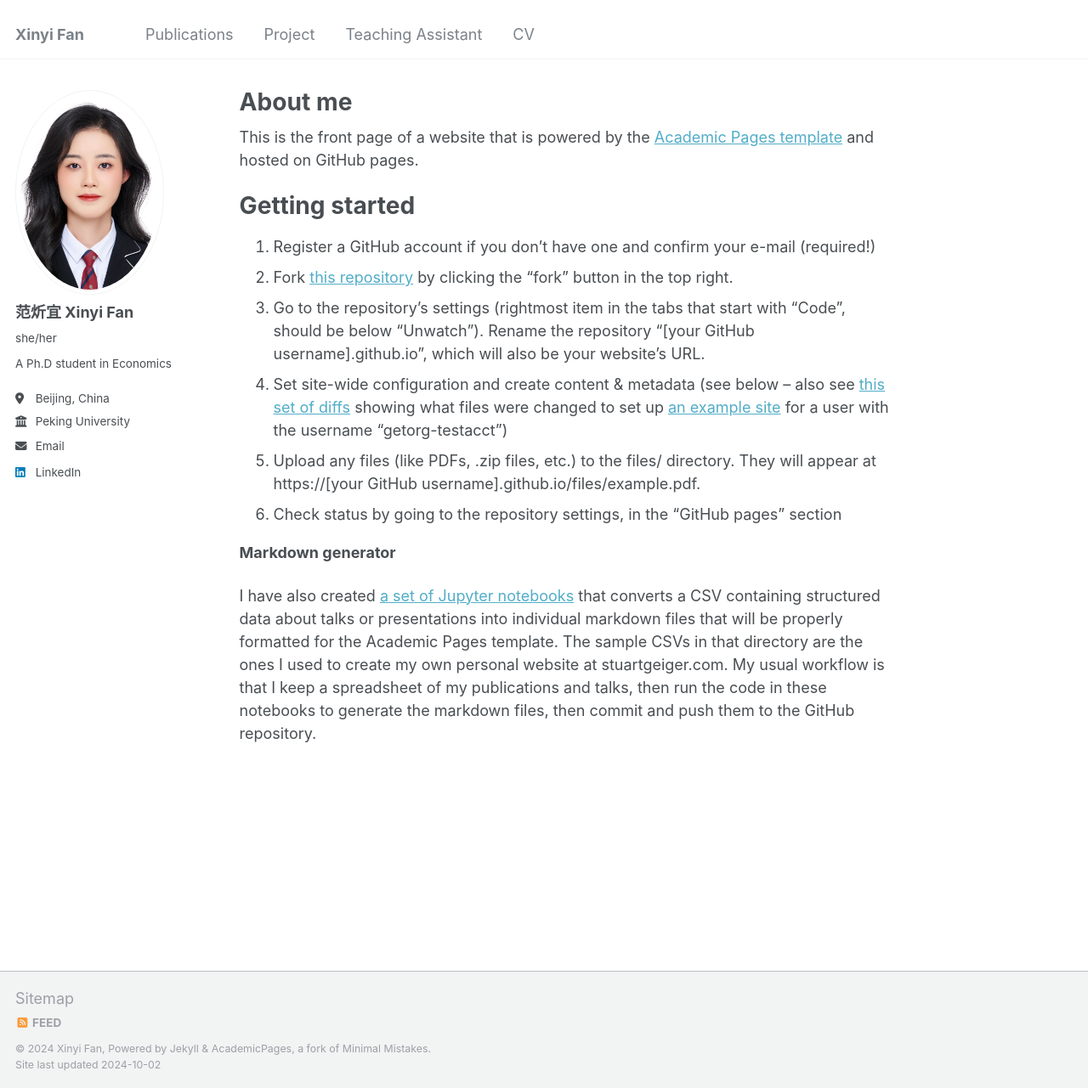
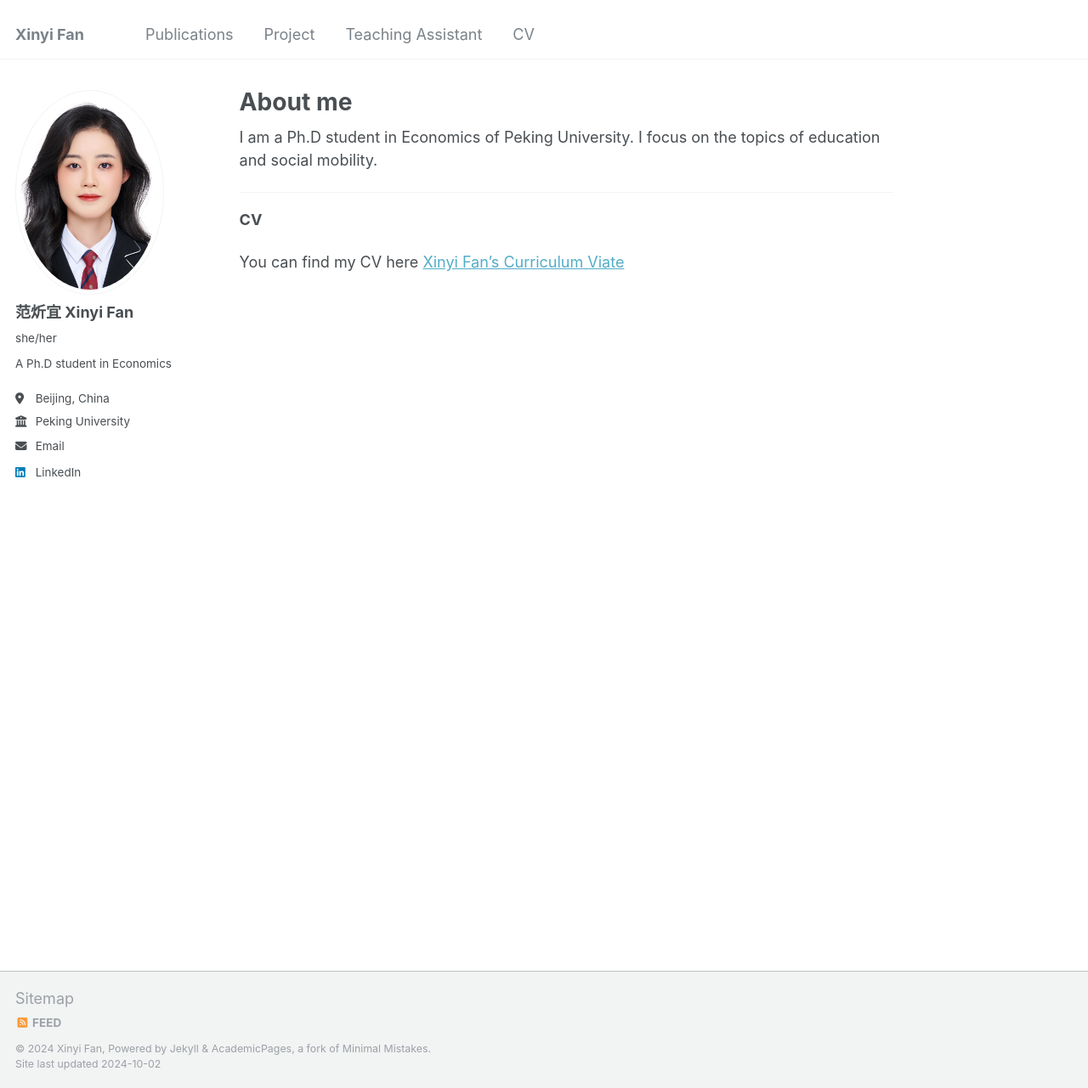
Before and after one commit to xyfan1999/xyfan1999, a Jekyll site: the page built from _pages/about.md, in a window 1280 px wide and 1281 px high. Shown: the whole window at 85% size. Built offline with Jekyll 4.4.1, drawn with Linux system fonts in a browser that asks for light colours.

Commit message:
Update about.md

```diff
--- a/_pages/about.md
+++ b/_pages/about.md
@@ -7,18 +7,10 @@ redirect_from:
   - /about.html
 ---
 
-This is the front page of a website that is powered by the [Academic Pages template](https://github.com/academicpages/academicpages.github.io) and hosted on GitHub pages.
+I am a Ph.D student in Economics of Peking University. I focus on the topics of education and social mobility.
 
-Getting started
-======
-1. Register a GitHub account if you don't have one and confirm your e-mail (required!)
-1. Fork [this repository](https://github.com/academicpages/academicpages.github.io) by clicking the "fork" button in the top right.
-1. Go to the repository's settings (rightmost item in the tabs that start with "Code", should be below "Unwatch"). Rename the repository "[your GitHub username].github.io", which will also be your website's URL.
-1. Set site-wide configuration and create content & metadata (see below -- also see [this set of diffs](http://archive.is/3TPas) showing what files were changed to set up [an example site](https://getorg-testacct.github.io) for a user with the username "getorg-testacct")
-1. Upload any files (like PDFs, .zip files, etc.) to the files/ directory. They will appear at https://[your GitHub username].github.io/files/example.pdf.
-1. Check status by going to the repository settings, in the "GitHub pages" section
+---
 
-**Markdown generator**
+**CV**
 
-I have also created [a set of Jupyter notebooks](https://github.com/academicpages/academicpages.github.io/tree/master/markdown_generator
-) that converts a CSV containing structured data about talks or presentations into individual markdown files that will be properly formatted for the Academic Pages template. The sample CSVs in that directory are the ones I used to create my own personal website at stuartgeiger.com. My usual workflow is that I keep a spreadsheet of my publications and talks, then run the code in these notebooks to generate the markdown files, then commit and push them to the GitHub repository.
+You can find my CV here [Xinyi Fan's Curriculum Viate](../files/CV.pdf)
```
